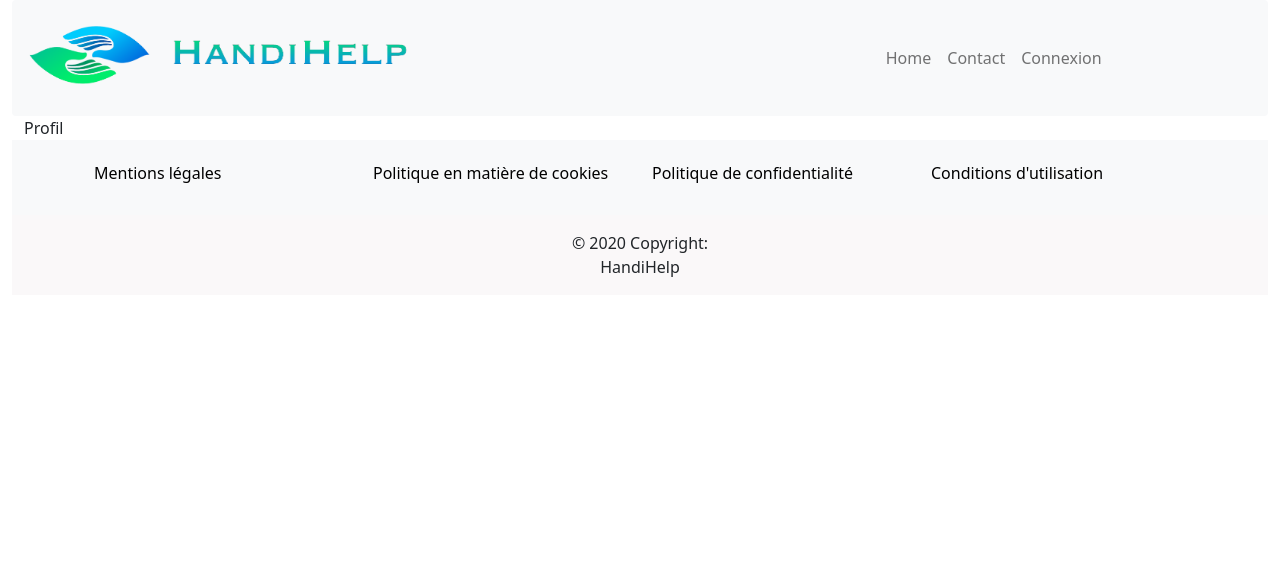
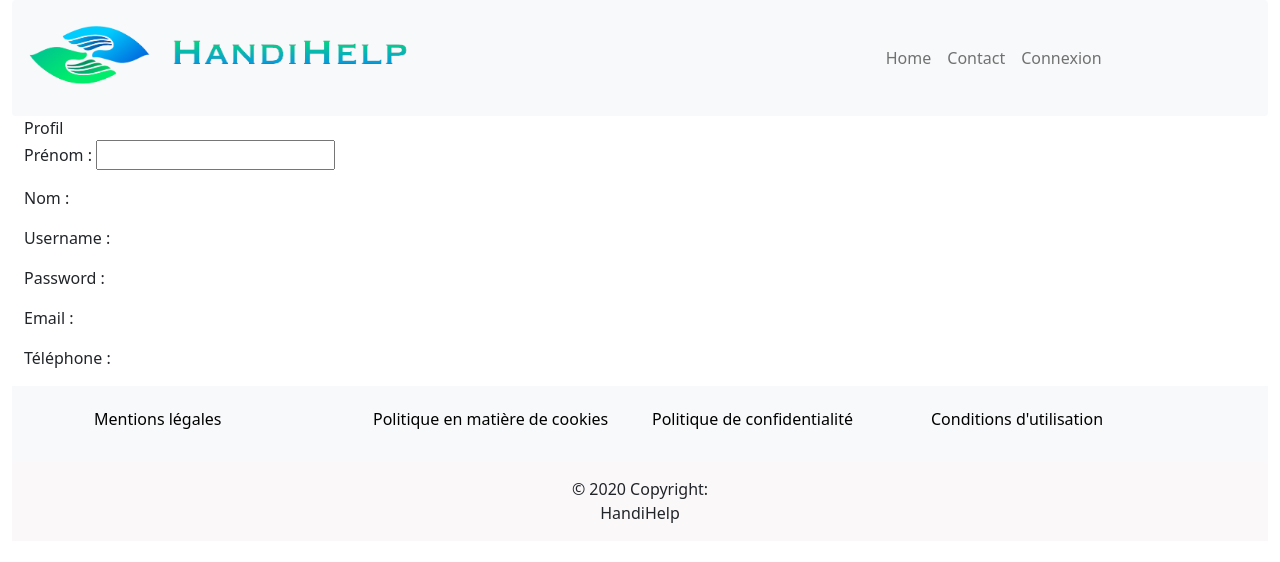
Before and after one commit to noeljuillerat/Handihelp, a React (Create React App) app in the folder handihelp-front/: page /profil in a window 1280 px wide. Shown: the top 562 px of the page. Built offline with nearby package versions, Linux system fonts and the light colour scheme; a web font is replaced by a local one.

Commit message:
Commit Profil v1

```diff
--- a/handihelp-front/src/App.js
+++ b/handihelp-front/src/App.js
@@ -92,7 +92,9 @@ function App() {
         <main className="container-fluid">
           <Switch>
             <Route path="/" exact component={Home} />
-            <Route path="/profil" component={Profil} />
+            <Route path="/profil" component={Profil}>
+              <Profil user={loggedUser} />
+            </Route>
             <Route path="/missions" component={Missions} />
             <Route path="/contact" component={Contact} />
             <Route path="/about" component={About} />
--- a/handihelp-front/src/pages/Profil.jsx
+++ b/handihelp-front/src/pages/Profil.jsx
@@ -1,8 +1,17 @@
 import React from "react";
 
-const Profil = () => {
+const Profil = ({user}) => {
+    console.log(user)
     return (
-        <div>Profil</div>
+        <div>
+            <div>Profil</div>
+            <p>Prénom : <input type="text" value={user.prenom}/></p>
+            <p>Nom : {user.nom}</p>
+            <p>Username : {user.username}</p>
+            <p>Password : {user.password}</p>
+            <p>Email : {user.email}</p>
+            <p>Téléphone : {user.telephone}</p>
+        </div>
     )
 }
 
```
